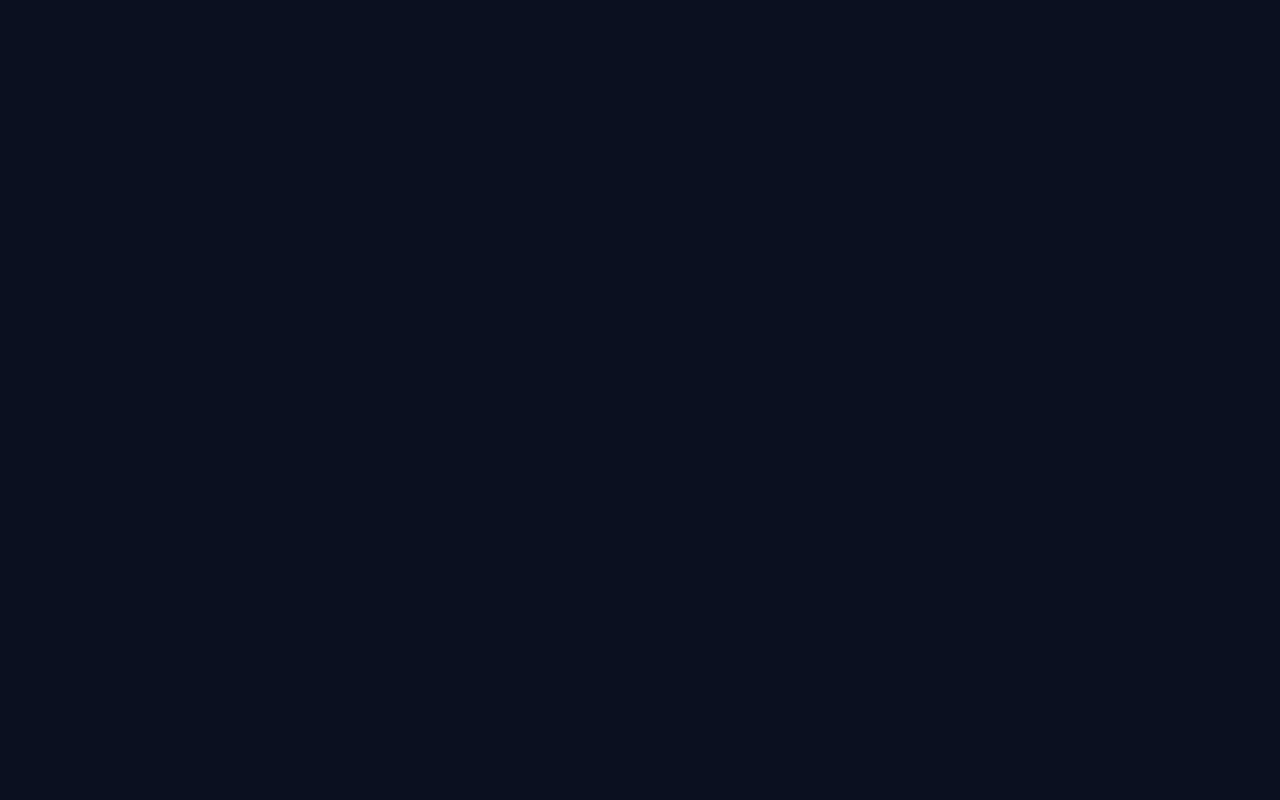
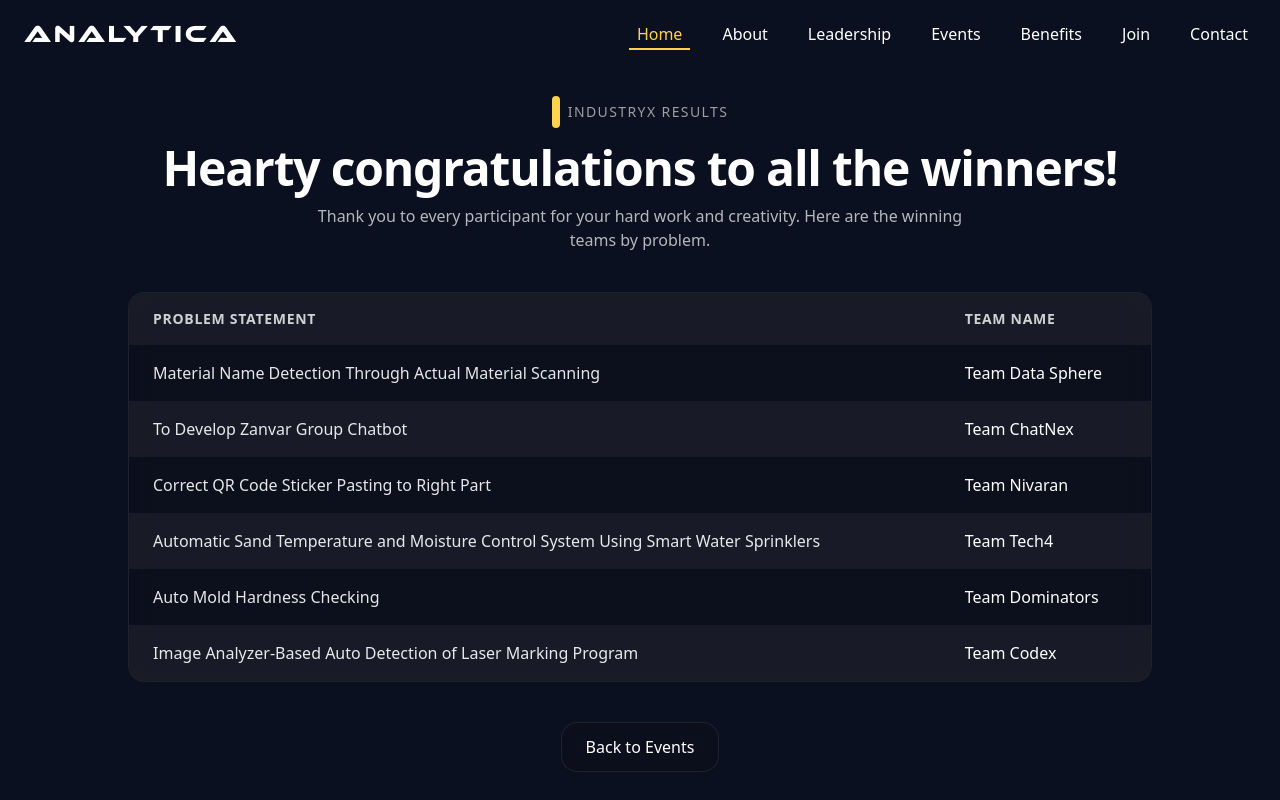
Before and after one commit to IrfanNaikwade28/Analytica, a React (Vite) app: page /industryx-result in a window 1280 px wide. Before the commit this address had no page. Shown: the top 800 px of the page. Built offline with nearby package versions, Linux system fonts and the light colour scheme.

Commit message:
Added Result page

```diff
--- a/package.json
+++ b/package.json
@@ -4,7 +4,7 @@
   "version": "0.0.0",
   "type": "module",
   "scripts": {
-    "dev": "vite",
+    "dev": "vite --host",
     "build": "vite build",
     "lint": "eslint .",
     "preview": "vite preview"
--- a/src/main.jsx
+++ b/src/main.jsx
@@ -10,6 +10,7 @@ import EventsPage from './pages/EventsPage.jsx'
 import BenefitsPage from './pages/BenefitsPage.jsx'
 import JoinPage from './pages/JoinPage.jsx'
 import ContactPage from './pages/ContactPage.jsx'
+import IndustryXResult from './pages/IndustryXResult.jsx'
 
 createRoot(document.getElementById('root')).render(
   <StrictMode>
@@ -25,12 +26,13 @@ createRoot(document.getElementById('root')).render(
         <Route path="/join" element={<JoinPage />} />
         <Route path="/contact" element={<ContactPage />} />
         <Route path="/industryx" element={<IndustryX />} />
+        <Route path="/industryx-result" element={<IndustryXResult />} />
       </Routes>
     </BrowserRouter>
   </StrictMode>,
 )
 
-function ScrollToTop(){
+export function ScrollToTop(){
   const location = useLocation()
   useEffect(() => {
     window.scrollTo({ top: 0, left: 0, behavior: 'auto' })
--- a/src/pages/IndustryX.jsx
+++ b/src/pages/IndustryX.jsx
@@ -1,4 +1,4 @@
-import { useEffect, useMemo, useRef } from "react"; // removed useState (registration closed)
+import { useEffect,useMemo, useRef } from "react"; // removed useState & useMemo (registration closed)
 import Header from "../components/Header.jsx";
 import Footer from "../components/Footer.jsx";
 import heroImage from "../assets/images/hack_7Nov.png";
@@ -7,7 +7,7 @@ import problems from "../assets/Data/problemStatements.json";
 // import { useForm } from "react-hook-form";
 // import { supabase } from "../lib/supabaseClient.js";
 // import { sendRegistrationConfirmationEmail } from "../lib/sendEmail.js";
-import rules from "../assets/Data/Rules_and_Regulations.pdf";
+// import rules from "../assets/Data/Rules_and_Regulations.pdf"; // not used when only showing results button
 
 function Stat({ icon, label, value }) {
   return (
@@ -22,7 +22,7 @@ function Stat({ icon, label, value }) {
 
 export default function IndustryX() {
   const registerRef = useRef(null);
-  const problemsRef = useRef(null);
+  const problemsRef = useRef(null); // not needed with results-only CTA
   // success UI handled via toasts only
   // const [toasts, setToasts] = useState([]); // toast system disabled with registration
   // const [loading, setLoading] = useState(false); // registration closed
@@ -70,9 +70,9 @@ export default function IndustryX() {
 
 
 
-  const onProblemsClick = () => {
-    problemsRef.current?.scrollIntoView({ behavior: "smooth", block: "start" });
-  };
+  // const onProblemsClick = () => {
+  //   problemsRef.current?.scrollIntoView({ behavior: "smooth", block: "start" });
+  // };
 
   // Ensure we land at the top (hero) when navigating to /industryx
   useEffect(() => {
@@ -203,19 +203,11 @@ export default function IndustryX() {
                 />
               </div>
               <div className="mt-6 flex flex-col sm:flex-row gap-3">
-                <button
-                  onClick={onProblemsClick}
-                  className="btn-magnetic w-full sm:w-auto px-6 py-3 rounded-xl bg-highlight text-ink font-bold hover:scale-105 transition text-sm sm:text-base"
+                <a
+                  href="/industryx-result"
+                  className="btn-magnetic w-full sm:w-auto px-6 py-3 rounded-xl bg-highlight text-ink font-bold hover:scale-105 transition text-sm sm:text-base text-center"
                 >
-                  Problem Statements
-                </button>
-                <a
-                  href={rules}
-                  target="_blank"
-                  rel="noreferrer"
-                  className="w-full sm:w-auto px-6 py-3 rounded-xl glass hover:scale-105 transition text-sm sm:text-base text-center"
-                >
-                  Rules and Regulation
+                  View Results
                 </a>
               </div>
               <div className="mt-8 grid grid-cols-1 sm:grid-cols-2 gap-4">
--- /dev/null
+++ b/src/pages/IndustryXResult.jsx
@@ -0,0 +1,106 @@
+import { useEffect } from "react";
+import Header from "../components/Header.jsx";
+import Footer from "../components/Footer.jsx";
+
+// Results page following existing theme: dark background, glass cards, highlight color, gradients, and container widths.
+export default function IndustryXResult() {
+  // Static data for now; can be wired to Supabase later
+  const rows = [
+    { statement: "Material Name Detection Through Actual Material Scanning", team: "Team Data Sphere" },
+    { statement: "To Develop Zanvar Group Chatbot", team: "Team ChatNex" },
+    { statement: "Correct QR Code Sticker Pasting to Right Part", team: "Team Nivaran" },
+    { statement: "Automatic Sand Temperature and Moisture Control System Using Smart Water Sprinklers", team: "Team Tech4" },
+    { statement: "Auto Mold Hardness Checking", team: "Team Dominators" },
+    { statement: "Image Analyzer-Based Auto Detection of Laser Marking Program", team: "Team Codex" },
+  ];
+
+  return (
+    <div className="selection:bg-accent/30 selection:text-white">
+      <Header />
+      <main className="pt-24 pb-24 px-4 sm:px-6 lg:px-8">
+        <div className="container mx-auto max-w-5xl">
+          {/* Reveal-on-scroll activation (same pattern used across site) */}
+          <RevealOnScrollOnce />
+          <section className="reveal text-center">
+            <div className="inline-flex items-center gap-2 mb-4">
+              <span className="w-2 h-8 bg-highlight rounded-full" />
+              <span className="text-sm uppercase tracking-widest text-white/60">IndustryX Results</span>
+            </div>
+            <h1 className="text-3xl sm:text-4xl md:text-5xl font-extrabold tracking-tight">
+              Hearty congratulations to all the winners!
+            </h1>
+            <p className="text-white/70 mt-3 max-w-2xl mx-auto">
+              Thank you to every participant for your hard work and creativity. Here are the winning teams by problem.
+            </p>
+          </section>
+
+          <section className="mt-10 reveal">
+            <div className="glass rounded-2xl overflow-hidden">
+              <div className="overflow-x-auto">
+                <table className="w-full text-left">
+                  <thead className="bg-white/5">
+                    <tr>
+                      <th className="px-6 py-4 text-white/80 text-sm uppercase tracking-wider">Problem Statement</th>
+                      <th className="px-6 py-4 text-white/80 text-sm uppercase tracking-wider">Team Name</th>
+                    </tr>
+                  </thead>
+                  <tbody>
+                    {rows.map((r, idx) => (
+                      <tr key={idx} className={idx % 2 === 0 ? "bg-transparent" : "bg-white/5"}>
+                        <td className="px-6 py-4"><span className="block line-clamp-2 text-white/90">{r.statement}</span></td>
+                        <td className="px-6 py-4">{r.team}</td>
+                      </tr>
+                    ))}
+                  </tbody>
+                </table>
+              </div>
+            </div>
+          </section>
+
+          {/* Optional: could add a CTA back to events or home */}
+          <div className="mt-10 flex justify-center">
+            <a href="/industryx" className="px-6 py-3 rounded-xl glass hover:scale-105 transition text-sm sm:text-base">
+              Back to Events
+            </a>
+          </div>
+        </div>
+      </main>
+      <Footer />
+    </div>
+  );
+}
+
+// Small helper to apply 'in' class to .reveal elements when they enter viewport
+function RevealOnScrollOnce() {
+  useEffect(() => {
+    // ensure we start at top on navigation
+    window.scrollTo({ top: 0, left: 0, behavior: "auto" });
+
+    const observer = new IntersectionObserver(
+      (entries) => {
+        entries.forEach((entry) => {
+          if (entry.isIntersecting) {
+            entry.target.classList.add("in");
+            observer.unobserve(entry.target);
+          }
+        });
+      },
+      { threshold: 0.1 }
+    );
+
+    const els = document.querySelectorAll(".reveal");
+    els.forEach((el) => observer.observe(el));
+
+    // Immediately mark those already in view
+    setTimeout(() => {
+      els.forEach((el) => {
+        const rect = el.getBoundingClientRect();
+        const inView = rect.top < window.innerHeight && rect.bottom > 0;
+        if (inView) el.classList.add("in");
+      });
+    }, 0);
+
+    return () => observer.disconnect();
+  }, []);
+  return null;
+}
```
